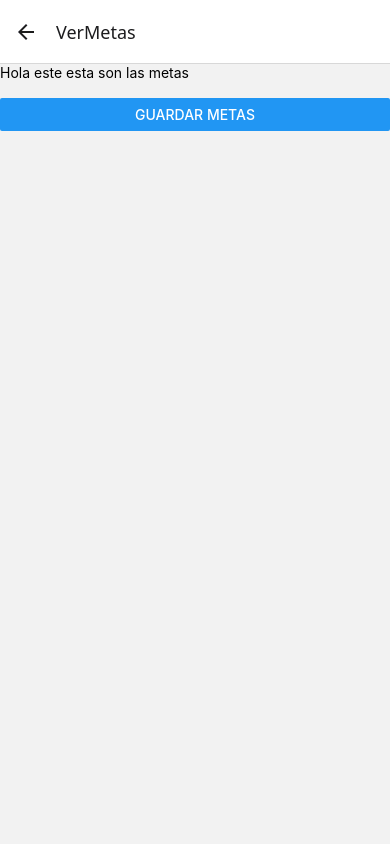
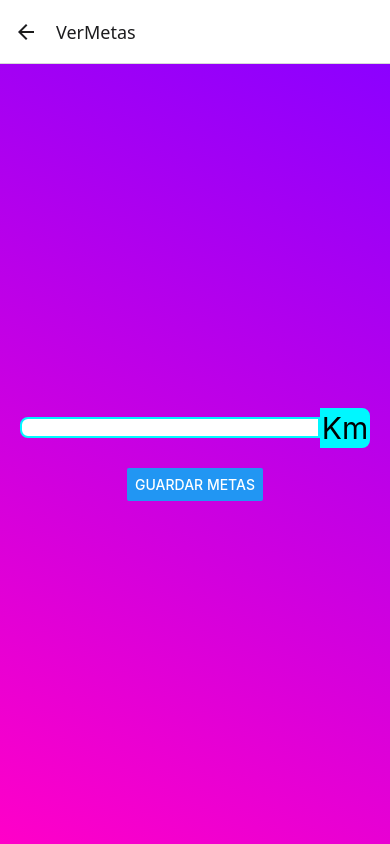
Before and after one commit to N0oCh1/react-native-parcial, a React Native app: screen /VerMetas in a window 390 px wide. Built offline with nearby package versions, Linux system fonts and the light colour scheme; what expo-file-system would draw is missing.

Commit message:
feat: refactor FrasesMotivadoras to use View instead of ImageBackground; enhance MetasComponentes with animated modal feedback and gradient background; update PrincipalComponent to improve meta display and add kilometer indicator

```diff
--- a/app/(dashboard)/FrasesMotivadoras.js
+++ b/app/(dashboard)/FrasesMotivadoras.js
@@ -38,7 +38,7 @@ export default function FrasesComponente() {
   },[])
 
   return (
-    <ImageBackground style={style.container}>
+    <View style={style.container}>
       <LinearGradient
       colors={["#ff8800", "#00ffff"]}
       start={{x:1, y:0}}
@@ -60,7 +60,7 @@ export default function FrasesComponente() {
           👊
         </Text>
       </Pressable>
-    </ImageBackground>
+    </View>
   )
 }
 const style = StyleSheet.create({
--- a/app/(dashboard)/Metas.js
+++ b/app/(dashboard)/Metas.js
@@ -1,34 +1,101 @@
-import { useState } from "react"
-import {View, Text, TextInput, Button,StyleSheet} from "react-native"
+import { useState, useRef } from "react"
+import {View, Text, TextInput, Button,StyleSheet, Animated} from "react-native"
 import  AsyncStorage  from '@react-native-async-storage/async-storage';
+import { LinearGradient } from "expo-linear-gradient";
 
 export default function MetasComponentes({navigation}) {
   const [texto, setTexto] = useState(0);
+  const [modal, setModal] = useState(false)
+  const fadeAnim = useRef(new Animated.Value(0)).current;
+  const inputRef = useRef(null)
+
 
   async function GuardarMetas() {
-    navigation.replace('principal')
     try{
       await AsyncStorage.setItem('meta',texto)
-      alert('metas estalbecido')
+      setModal(true)
+      inputRef.current && inputRef.current.blur()
+      Animated.timing(fadeAnim, {
+        toValue: 1,
+        duration: 400,
+        useNativeDriver: true,
+      }).start();
+      setTimeout(()=>{
+        Animated.timing(fadeAnim, {
+          toValue: 0,
+          duration: 400,
+          useNativeDriver: true,
+        }).start(() => setModal(false));
+      }, 3000)
     }catch(e){
       return
     }
-
   }
 
   return(
     <View style={style.container}>
-      <Text>
-        Hola este esta son las metas
-      </Text>
-      <TextInput
-      keyboardType="numeric"
-      onChangeText={setTexto}
+      <LinearGradient
+      colors={["#8c00ff", "#ff00c8"]}
+      start={{x:1, y:0}}
+      end={{x:0,y:1}}
+      style={{width:"100%", height:"100%", position:"absolute"}}
       />
+      <View style={{flexDirection:"row", alignItems:"center"}}>
+        <TextInput
+        ref={inputRef}
+        keyboardType="numeric"
+        onChangeText={setTexto}
+        style={style.input}
+        />
+        <Text style={style.text}>Km</Text>
+      </View>
       <Button title="Guardar metas" onPress={async () => await GuardarMetas()}/>
+      {modal &&
+        <Animated.View style={[style.modal, {opacity: fadeAnim}]}>
+        <Text style={{fontSize:40}}>
+          ✅
+        </Text>
+        <Text style={{fontSize:20, fontWeight:"bold"}}>
+          Se establecio la meta
+        </Text>
+      </Animated.View>
+      }
     </View>
   )
 }
+
 const style = StyleSheet.create({
-
+  container:{
+    flex:1,
+    position:"relative",
+    justifyContent:"center",
+    alignItems:"center",
+    gap:20
+  },
+  input:{
+    width:300,
+    borderColor:"#00f7ff",
+    borderWidth:2,
+    borderTopLeftRadius:8,
+    backgroundColor:"#ffffff",
+    borderBottomLeftRadius:8
+  },
+  text:{
+    fontSize:30,
+    backgroundColor:"#00f7ff",
+    height:"100%",
+    borderWidth:2,
+    borderColor:"#00f7ff",
+    borderBottomRightRadius:8,
+    borderTopRightRadius:8
+    },
+    modal:{
+      top:100,
+      position:"absolute",
+      backgroundColor:"#ffffff",
+      justifyContent:"center",
+      alignItems:"center",
+      padding:30,
+      borderRadius:8
+    }
 })
--- a/app/(dashboard)/Principal.js
+++ b/app/(dashboard)/Principal.js
@@ -56,8 +56,9 @@ export default function PrincipalComponent ({navigation}) {
       { meta>0 ?
       <View style={style.progress_container}>
         <Text style={{fontSize:25, fontWeight:"bold"}}>
-          🏁 Metas: {meta}KM  {metaCumplida && <Text>Meta cumplida</Text>}
+          🏁 Tu meta: {meta}KM
         </Text>
+        {metaCumplida && <Text>Meta cumplida !</Text>}
         <Progress.Bar
           progress={progreso}
           color={metaCumplida ? "#00ff0d" : "#00ccff"}
@@ -65,7 +66,7 @@ export default function PrincipalComponent ({navigation}) {
           height={20}
         />
         {kilometrosAcumulados &&
-          <Text>{kilometrosAcumulados.toString()} Km</Text>
+          <Text>{kilometrosAcumulados.toString()} Km  🚶</Text>
         }
       </View>
         :
```
